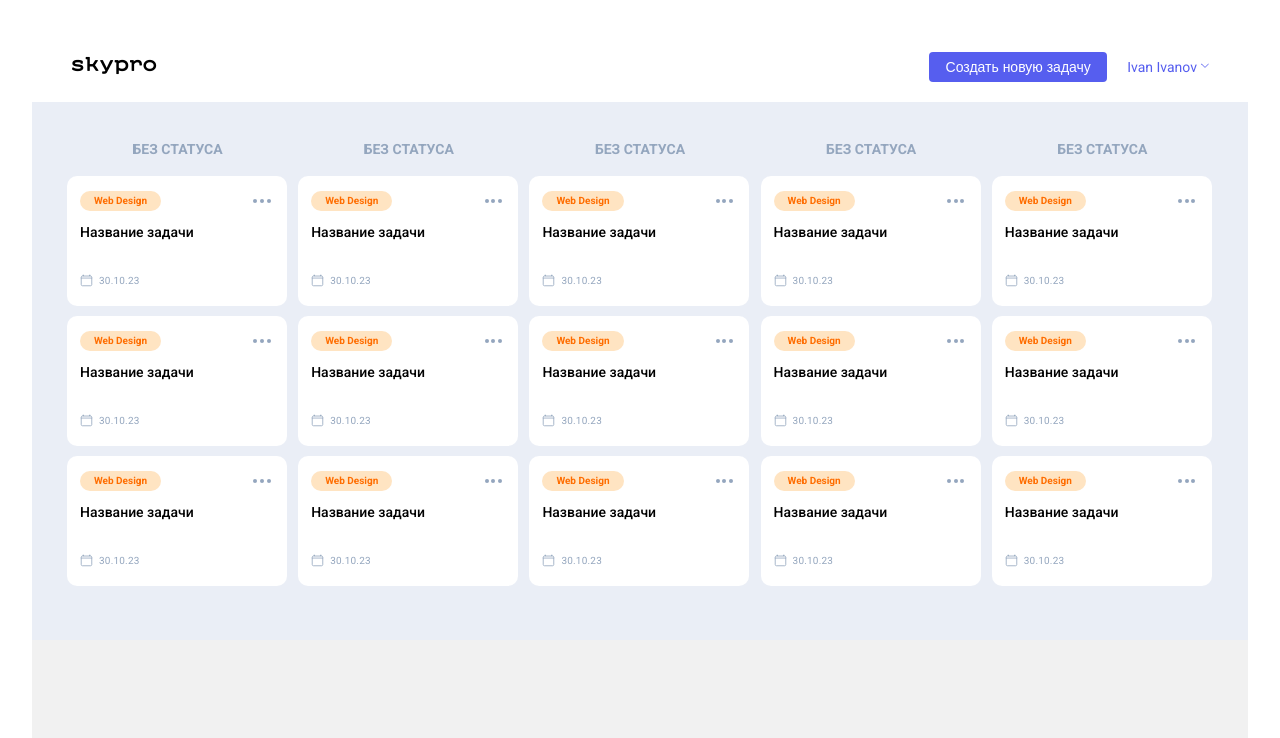
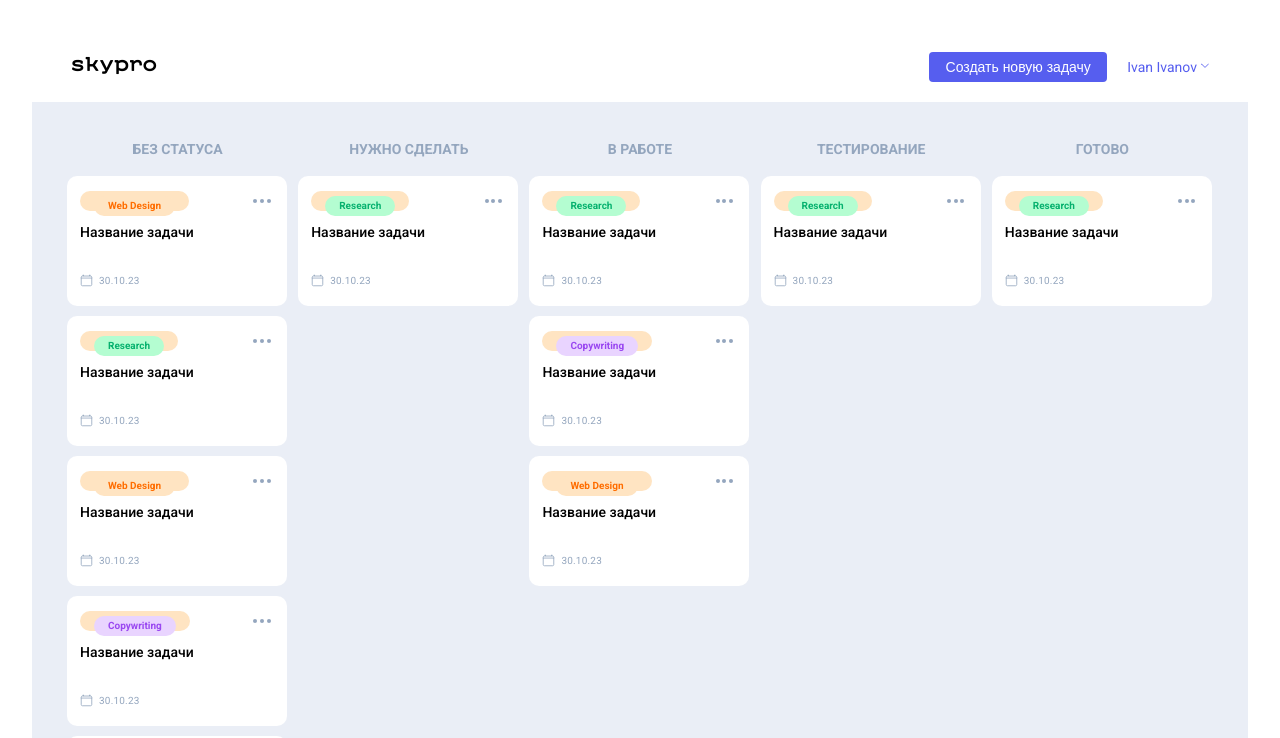
Before and after one commit to madeosha/skypro-kanban, a React (Vite) app in the folder skypro-kanban/: page / in a window 1280 px wide. Shown: the top 738 px of the page. Built offline with nearby package versions, Linux system fonts and the light colour scheme.

Commit message:
Попытка сделать индивидуальные карточки и колонки

```diff
--- a/skypro-kanban/src/App.jsx
+++ b/skypro-kanban/src/App.jsx
@@ -19,7 +19,6 @@ function App() {
 		    {/*<!-- pop-up end-->*/}
 		    <Header />
 		    <MainContent />
-
       </div>
 
     <script src="js/script.js"></script>
--- a/skypro-kanban/src/components/Card/Card.jsx
+++ b/skypro-kanban/src/components/Card/Card.jsx
@@ -1,10 +1,101 @@
-function Card() {
-    return (
-        <div className="cards__item">
+export const allCards = [
+    {
+    cardId: 1,
+    cardName: "Web Design",
+    cardTitle: "Название задачи",
+    cardDate: "30.10.23",
+    columnTitle: "Без статуса",
+    style: "card__theme _orange"
+    },
+    {
+    cardId: 2,
+    cardName: "Research",
+    cardTitle: "Название задачи",
+    cardDate: "30.10.23",
+    columnTitle: "Без статуса",
+    style: "card__theme _green"
+    },
+    {
+    cardId: 3,
+    cardName: "Web Design",
+    cardTitle: "Название задачи",
+    cardDate: "30.10.23",
+    columnTitle: "Без статуса",
+    style: "card__theme _orange"
+    },
+    {
+    cardId: 4,
+    cardName: "Copywriting",
+    cardTitle: "Название задачи",
+    cardDate: "30.10.23",
+    columnTitle: "Без статуса",
+    style: "card__theme _purple"
+    },
+    {
+    cardId: 5,
+    cardName: "Web Design",
+    cardTitle: "Название задачи",
+    cardDate: "30.10.23",
+    columnTitle: "Без статуса",
+    style: "card__theme _orange"
+    },
+    {
+    cardId: 6,
+    cardName: "Research",
+    cardTitle: "Название задачи",
+    cardDate: "30.10.23",
+    columnTitle: "Нужно сделать",
+    style: "card__theme _green"
+    },
+    {
+    cardId: 7,
+    cardName: "Research",
+    cardTitle: "Название задачи",
+    cardDate: "30.10.23",
+    columnTitle: "В работе",
+    style: "card__theme _green"
+    },
+    {
+    cardId: 8,
+    cardName: "Copywriting",
+    cardTitle: "Название задачи",
+    cardDate: "30.10.23",
+    columnTitle: "В работе",
+    style: "card__theme _purple"
+    },
+    {
+    cardId: 9,
+    cardName: "Web Design",
+    cardTitle: "Название задачи",
+    cardDate: "30.10.23",
+    columnTitle: "В работе",
+    style: "card__theme _orange"
+    },
+    {
+    cardId: 10,
+    cardName: "Research",
+    cardTitle: "Название задачи",
+    cardDate: "30.10.23",
+    columnTitle: "Тестирование",
+    style: "card__theme _green"
+    },
+    {
+    cardId: 11,
+    cardName: "Research",
+    cardTitle: "Название задачи",
+    cardDate: "30.10.23",
+    columnTitle: "Готово",
+    style: "card__theme _green"
+    }
+]
+
+function Card({ allCards }) {
+	const cardItems = allCards.map(card =>
+		<div key = {card.Id} className="cards__item">
             		<div className="cards__card card">
                 		<div className="card__group">
                     		<div className="card__theme _orange">
-                        		<p className="_orange">Web Design</p>
+                        		<p className={card.style}>{card.cardName}</p>
                     		</div>
                     		<a href="#popBrowse" target="_self">
                         		<div className="card__btn">
@@ -16,7 +107,7 @@ function Card() {
                 		</div>
                 		<div className="card__content">
                     		<a href="" target="_blank">
-                        		<h3 className="card__title">Название задачи</h3>
+                        		<h3 className="card__title">{card.cardTitle}</h3>
                     		</a>
                     		<div className="card__date">
                         		<svg xmlns="http://www.w3.org/2000/svg" width="13" height="13" viewBox="0 0 13 13" fill="none">
@@ -30,12 +121,15 @@ function Card() {
                                 		</clipPath>
                             		</defs>
                         		</svg>
-                        		<p>30.10.23</p>
+                        		<p>{card.cardDate}</p>
                     		</div>
                 		</div>
             		</div>
         			</div>
-    )
+	);
+    return (
+	<div className="cards">{cardItems}</div>
+	)
 }
 
-export default Card
+export default Card;
--- a/skypro-kanban/src/components/MainColumn/MainColumn.jsx
+++ b/skypro-kanban/src/components/MainColumn/MainColumn.jsx
@@ -1,16 +1,13 @@
-import Card from "../Card/Card"
+import Card, { allCards } from "../Card/Card"
 
-function MainColumn() {
+function MainColumn({ name }) {
+
     return (
         <div className="main__column column">
 			<div className="column__title">
-				<p>Без статуса</p>
+				<p>{name}</p>
 			</div>
-			<div className="cards">
-				<Card />
-				<Card />
-				<Card />
-    		</div>
+			<Card allCards = {allCards.filter((card) => card.columnTitle === name)} />
 		</div>
     )
 }
--- a/skypro-kanban/src/components/MainContent/MainContent.jsx
+++ b/skypro-kanban/src/components/MainContent/MainContent.jsx
@@ -7,11 +7,11 @@ function MainContent() {
 
 				<div className="main__block">
 					<div className="main__content">
-						<MainColumn />
-						<MainColumn />
-						<MainColumn />
-						<MainColumn />
-						<MainColumn />
+						<MainColumn name={"Без статуса"} />
+						<MainColumn name={"Нужно сделать"} />
+						<MainColumn name={"В работе"} />
+						<MainColumn name={"Тестирование"} />
+						<MainColumn name={"Готово"} />
 					</div>
 				</div>
 			</div>
```
Lines whose indentation alone changed are shown as unchanged.
